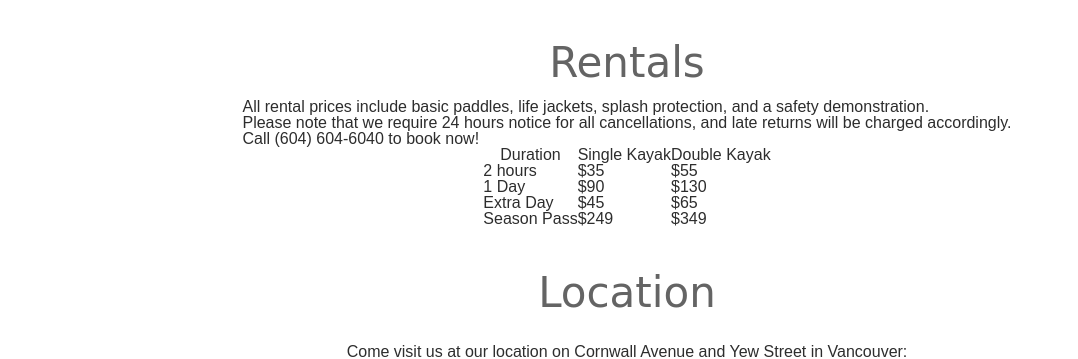
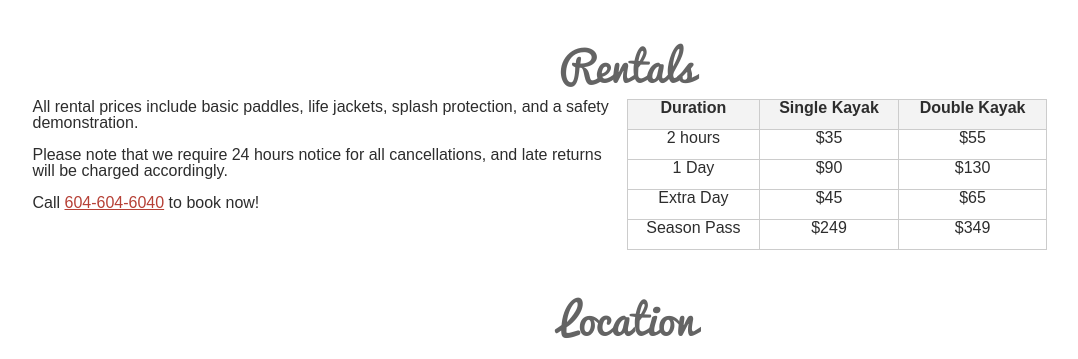
Before and after one commit to Rob-Rychs/perfect-paddles, a plain HTML site: page index.html in a window 1280 px wide. Shown: the part 1380-1739 px from the top of the page, without its empty margins (13-1091 px from the left). Drawn offline with Linux system fonts and the light colour scheme.

Commit message:
styled rental data table

```diff
--- a/index.html
+++ b/index.html
@@ -4,7 +4,7 @@
   <head>
     <link rel="stylesheet" href="./reset.css">
     <link rel="stylesheet" href="./style.css">
-
+    <script src="https://use.fontawesome.com/4fbf87bab3.js"></script>
    	<meta charset="utf-8">
     <meta name="author" content="RED-HCE">
     <meta name="" content="">
@@ -49,12 +49,15 @@
     <a name="rentals"></a>
     <section class="container rentals">
       <h2>Rentals</h2>
-        <div class="a-columns">
-          <p>All rental prices include basic paddles, life jackets, splash protection, and a safety demonstration.</p>
-          <p>Please note that we require 24 hours notice for all cancellations, and late returns will be charged accordingly.</p>
-          <p>Call (604) 604-6040 to book now!</p>
-        </div>
-        <div class="b-columns">
+        <div class="rentals-row">
+          <div class="paragraphs">
+            <p>All rental prices include basic paddles, life jackets, splash protection, and a safety demonstration.</p>
+            <br>
+            <p>Please note that we require 24 hours notice for all cancellations, and late returns will be charged accordingly.</p>
+            <br>
+            <p>Call <a class="phone-number">604-604-6040</a> to book now!</p>
+          </div>
+        <div class="table">
           <table class="rental-details">
             <tr class="headers">
               <th>Duration</th>
@@ -83,6 +86,7 @@
             </tr>
           </table>
         </div>
+      </div>
     </section>
 
     <a name="location"></a>
@@ -90,7 +94,7 @@
       <h2>Location</h2>
       <p>Come visit us at our location on Cornwall Avenue and Yew Street in Vancouver:</p>
       <div class="map-embed">
-        <iframe src="https://www.google.com/maps/embed?pb=!1m18!1m12!1m3!1d6365.011727540979!2d-123.15425594332837!3d49.27681297579828!2m3!1f0!2f0!3f0!3m2!1i1024!2i768!4f13.1!3m3!1m2!1s0x54867235a01f461d%3A0xa4855feea57361ac!2sKitsilano+Beach!5e0!3m2!1sen!2sca!4v1494441830265" width="800" height="600" frameborder="0" style="border:0" allowfullscreen></iframe>
+        <iframe src="https://www.google.com/maps/embed?pb=!1m18!1m12!1m3!1d6365.011727540979!2d-123.15425594332837!3d49.27681297579828!2m3!1f0!2f0!3f0!3m2!1i1024!2i768!4f13.1!3m3!1m2!1s0x54867235a01f461d%3A0xa4855feea57361ac!2sKitsilano+Beach!5e0!3m2!1sen!2sca!4v1494441830265" width="1000" height="600" frameborder="0" style="border:0" allowfullscreen></iframe>
       </div>
     </section>
 
@@ -104,11 +108,11 @@
        </section>
        <nav class="social">
          <ul>
-           <li><a href="https://facebook.com">Facebook</a></li>
-           <li><a href="https://twitter.com">Twitter</a></li>
-           <li><a href="https://instagram.com">Instagram</a></li>
-           <li><a href="https://pinterest.com">Pinterest</a></li>
-           <li><a href="https://plus.google.com">Google+</a></li>
+           <li><a href="https://facebook.com"><i class="fa fa-facebook" aria-hidden="true"></i>&nbsp;&nbsp;Facebook</a></li>
+           <li><a href="https://twitter.com"><i class="fa fa-twitter" aria-hidden="true"></i>&nbsp;&nbsp;Twitter</a></li>
+           <li><a href="https://instagram.com"><i class="fa fa-instagram" aria-hidden="true"></i>&nbsp;&nbsp;Instagram</a></li>
+           <li><a href="https://pinterest.com"><i class="fa fa-pinterest" aria-hidden="true"></i>&nbsp;&nbsp;Pinterest</a></li>
+           <li><a href="https://plus.google.com"><i class="fa fa-google-plus" aria-hidden="true"></i>&nbsp;Google+</a></li>
          </ul>
        </nav>
     </footer>
--- a/style.css
+++ b/style.css
@@ -1,37 +1,63 @@
-/*@import url('https://fonts.googleapis.com/css?family=Karla|Pacifico');*/
 
- /*TODO @font-face not working right now
 @font-face {
-  font-family: 'Karla';
+  font-family: 'Karla-Regular';
+  src: url('./final-project-assets/fonts/Karla-Regular.eot');
+  src: url('./final-project-assets/fonts/Karla-Regular.woff2') format('woff2'),
+       url('./final-project-assets/fonts/Karla-Regular.woff') format('woff'),
+       url('./final-project-assets/fonts/Karla-Regular.ttf') format('truetype'),
+       url('./final-project-assets/fonts/Karla-Regular.svg#Karla-Regular') format('svg'),
+       url('./final-project-assets/fonts/Karla-Regular.eot?#iefix') format('embedded-opentype');
+  font-weight: normal;
   font-style: normal;
-  font-weight: 400;
-  src: local('Karla'), local('Karla-Regular'), url('/final-project-assets/fonts/Karla-Regular.ttf') format('ttf');
 }
 
 @font-face {
-  font-family: 'Karla';
-  font-style: italic;
-  font-weight: 400;
-  src: local('Karla'), local('Karla-Italic'), url('/final-project-assets/fonts/Karla-Italic.ttf') format('ttf');
+  font-family: 'Karla-Italic';
+  src: url('./final-project-assets/fonts/Karla-Italic.eot');
+  src: url('./final-project-assets/fonts/Karla-Italic.woff2') format('woff2'),
+       url('./final-project-assets/fonts/Karla-Italic.woff') format('woff'),
+       url('./final-project-assets/fonts/Karla-Italic.ttf') format('truetype'),
+       url('./final-project-assets/fonts/Karla-Italic.svg#Karla-Italic') format('svg'),
+       url('./final-project-assets/fonts/Karla-Italic.eot?#iefix') format('embedded-opentype');
+  font-weight: normal;
+  font-style: normal;
 }
+
 @font-face {
-  font-family: 'Karla';
+  font-family: 'Karla-Bold';
+  src: url('./final-project-assets/fonts/Karla-Bold.eot');
+  src: url('./final-project-assets/fonts/Karla-Bold.woff2') format('woff2'),
+       url('./final-project-assets/fonts/Karla-Bold.woff') format('woff'),
+       url('./final-project-assets/fonts/Karla-Bold.ttf') format('truetype'),
+       url('./final-project-assets/fonts/Karla-Bold.svg#Karla-Bold') format('svg'),
+       url('./final-project-assets/fonts/Karla-Bold.eot?#iefix') format('embedded-opentype');
+  font-weight: normal;
   font-style: normal;
-  font-weight: 700;
-  src: local('Karla'), local('Karla-Bold'), url('/final-project-assets/fonts/Karla-Bold.ttf') format('ttf');
 }
+
 @font-face {
-  font-family: 'Karla';
-  font-style: italic;
-  font-weight: 700;
-  src: local('Karla'), local('Karla-BoldItalic'), url('/final-project-assets/fonts/Karla-BoldItalic.ttf') format('ttf');
+  font-family: 'Karla-BoldItalic';
+  src: url('./final-project-assets/fonts/Karla-BoldItalic.eot');
+  src: url('./final-project-assets/fonts/Karla-BoldItalic.woff2') format('woff2'),
+       url('./final-project-assets/fonts/Karla-BoldItalic.woff') format('woff'),
+       url('./final-project-assets/fonts/Karla-BoldItalic.ttf') format('truetype'),
+       url('./final-project-assets/fonts/Karla-BoldItalic.svg#Karla-BoldItalic') format('svg'),
+       url('./final-project-assets/fonts/Karla-BoldItalic.eot?#iefix') format('embedded-opentype');
+  font-weight: normal;
+  font-style: normal;
 }
+
 @font-face {
-  font-family: 'Pacifica';
+  font-family: 'Pacifico';
+  src: url('./final-project-assets/fonts/Pacifico.eot');
+  src: url('./final-project-assets/fonts/Pacifico.woff2') format('woff2'),
+       url('./final-project-assets/fonts/Pacifico.woff') format('woff'),
+       url('./final-project-assets/fonts/Pacifico.ttf') format('truetype'),
+       url('./final-project-assets/fonts/Pacifico.svg#Pacifico') format('svg'),
+       url('./final-project-assets/fonts/Pacifico.eot?#iefix') format('embedded-opentype');
+  font-weight: normal;
   font-style: normal;
-  font-weight: 400;
-  src: local('Pacifica'), local('Pacifica-Regular'), url('/final-project-assets/fonts/Pacifica.ttf') format('ttf');
-}*/
+}
 
 * {
   box-sizing: border-box;
@@ -230,17 +256,46 @@ button:hover {
 
 }
 
-.a-columns {
-  float: left;
+.rentals-row {
+  display: flex;
+  flex-direction: row;
 }
 
-.b-columns {
-  display: inline;
-  float: right;
+.paragraphs {
+  order: 1;
+  width: 50%;
 }
 
-table .rentals-details {
+.table {
+  order: 2;
+  width: 50%;
+}
 
+.phone-number {
+  color: var(--darker-orange-color);
+  text-decoration-line: underline;
+  display: inline;
+}
+
+ table {
+  width: 420px;
+  border: 1px solid black;
+  border-collapse: collapse;
+  border-spacing: 0;
+}
+
+td, th {
+  border: 1px solid #CCC;
+  height: 30px;
+  }
+
+  th {
+background: #F3F3F3;
+font-weight: bold;
+}
+
+td {
+  text-align: center;
 }
 
 .location p {
@@ -276,6 +331,8 @@ footer .greyscale {
   color: var(--anchor-color);
   text-decoration: none;
   vertical-align: middle;
+  align-content: center;
+  line-height: 1.5;
 }
 
 .social a:hover {
```
